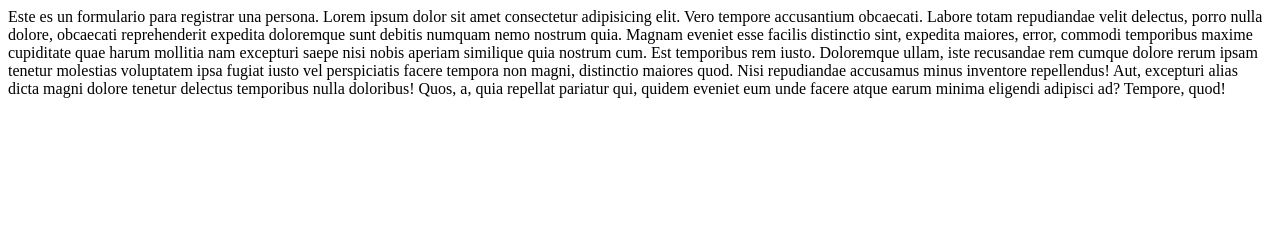
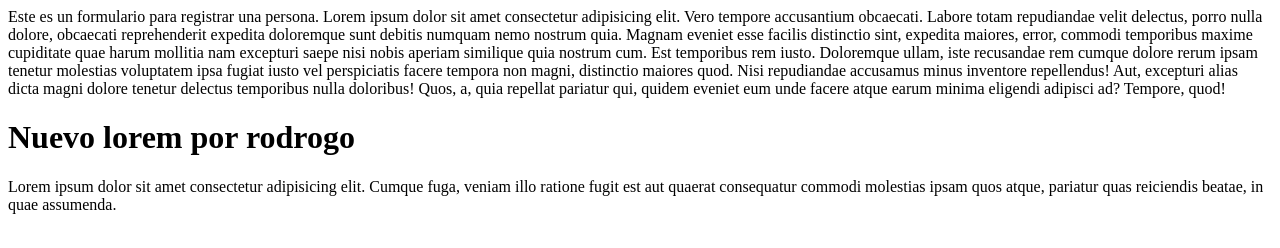
Before and after one commit to JesusRodrigoChanPuch/bibliografiaRJCP, a plain HTML site: page formulario.html in a window 1280 px wide. Drawn offline with Linux system fonts and the light colour scheme.

Commit message:
Nuevo loremDeRodrigo

```diff
--- a/formulario.html
+++ b/formulario.html
@@ -13,5 +13,7 @@
     Magnam eveniet esse facilis distinctio sint, expedita maiores, error, commodi temporibus maxime cupiditate quae harum mollitia nam excepturi saepe nisi nobis aperiam similique quia nostrum cum. Est temporibus rem iusto.
     Doloremque ullam, iste recusandae rem cumque dolore rerum ipsam tenetur molestias voluptatem ipsa fugiat iusto vel perspiciatis facere tempora non magni, distinctio maiores quod. Nisi repudiandae accusamus minus inventore repellendus!
     Aut, excepturi alias dicta magni dolore tenetur delectus temporibus nulla doloribus! Quos, a, quia repellat pariatur qui, quidem eveniet eum unde facere atque earum minima eligendi adipisci ad? Tempore, quod!
+    <h1> Nuevo lorem por rodrogo</h1>
+    Lorem ipsum dolor sit amet consectetur adipisicing elit. Cumque fuga, veniam illo ratione fugit est aut quaerat consequatur commodi molestias ipsam quos atque, pariatur quas reiciendis beatae, in quae assumenda.
 </body>
 </html>
```
